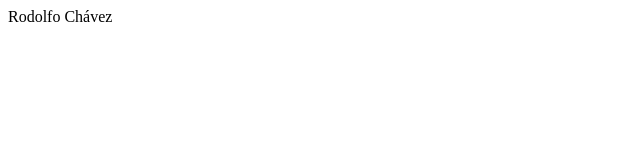
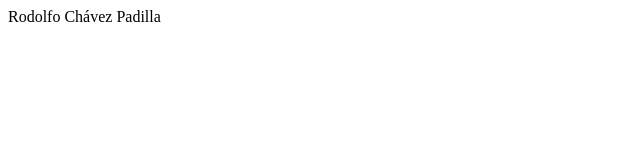
Before and after one commit to rcp240/basic-page, a plain HTML site: page index.html in a window 1280 px wide. Shown: the full height of the page, 0-640 px from the left. Drawn offline with Linux system fonts and the light colour scheme.

Commit message:
Add second lastname

```diff
--- a/index.html
+++ b/index.html
@@ -4,7 +4,7 @@
 
     </head>
     <body>
-        <div>Rodolfo Chávez</div>
+        <div>Rodolfo Chávez Padilla</div>
 
     </body>
 </html>
```
